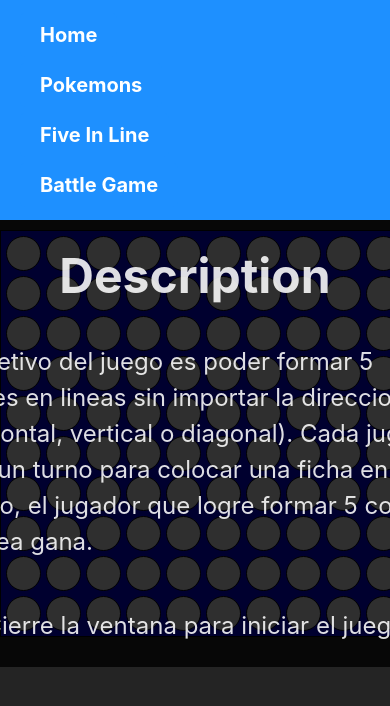
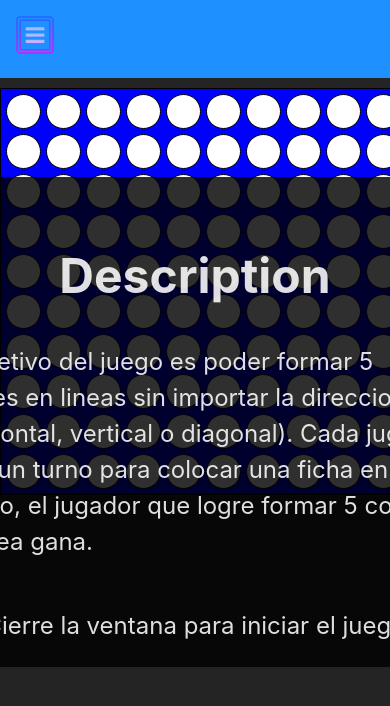
Before and after one commit to j0k3r-PGR/miWebPersonal, a React (Vite) app: page /game in a window 390 px wide. Shown: the top 706 px of the page. Built offline with nearby package versions, Linux system fonts and the light colour scheme.

Commit message:
functions!

```diff
--- a/src/components/Navbar/Navbar.css
+++ b/src/components/Navbar/Navbar.css
@@ -26,18 +26,76 @@ a{
     background-color: #1E90FF;
 }
 
+.buttonClose{
+    display: none;
+}
+
+
+.buttonMenu{
+    display: none;
+}
+
 @media screen and (max-width: 700px) and (min-width: 320px) {
     /* Reglas CSS para dispositivos móviles con un ancho de al menos 320 píxeles */
     nav{
         width: 100%;
         background-color: #1E90FF;
         margin-bottom: 10px;
+        padding: 10px;
     }
+
+
     ul{
-        width: 100%;
+        position: absolute;
+        top: 0;
+        width: 200px;
+        height: 100vh;
+        background-color: #1E90FF;
         flex-direction: column;
+        justify-content: center;
+        align-items: center;
+        gap: 20px;
+        margin: 0;
+        padding: 0;
+        left: -100%;
+        transition: all 0.5s;
     }
+
     li{
         width: 100%;
     }
+
+    a{
+        width: 100%;
+        text-align: center;
+    }
+
+    .menu{
+        width: 200px;
+        display: flex;
+        flex-direction: row;
+        justify-content: space-between;
+        align-items: center;
+        width: 100%;
+    }
+
+    .buttonMenu{
+        display: block;
+    }
+
+    .buttonMenu>img{
+        z-index: 11;
+        width: 50px;
+    }
+
+    .buttonMenu>img:hover{
+        cursor: pointer;
+    }
+
+    .buttonClose{
+        display: block;
+        cursor: pointer;
+    }
+
+
   }
--- a/src/components/Navbar/Navbar.jsx
+++ b/src/components/Navbar/Navbar.jsx
@@ -1,11 +1,25 @@
+import { useRef } from "react";
 import { Link } from "react-router-dom";
 import './Navbar.css';
 
 export default function Navbar(){
+
+    const menu = useRef();
+
+    const handleShowMenu = () => {
+        menu.current.style.left= "0";
+    }
+
     return(
         <>
             <nav>
-                <ul>
+                <div className="buttonMenu">
+                    <img src="/imgs/menu-button.png" alt="menu-button" onClick={handleShowMenu} />
+                </div>
+                <ul ref={menu}>
+                    <div className="buttonClose">
+                        <img src="/imgs/close.png" alt="close-button" onClick={() => menu.current.style.left= "-100%"} />
+                    </div>
                     <li><Link to="/">Home</Link></li>
                     <li><Link to="/pokemons">Pokemons</Link></li>
                     <li><Link to="/game">Five In Line</Link></li>
--- a/src/pages/BattleGame/BattleGame.jsx
+++ b/src/pages/BattleGame/BattleGame.jsx
@@ -4,7 +4,7 @@ import CardDescription from '../../components/CardDesprition/CardDescription.jsx
 import { useBattleGameContext } from '../../providers/BattleGameProvider.jsx';
 import './BattleGame.css';
 
-const textDescription = "Hay diez barcos escondidos al azar dentro de este tablero, solo dispone de 30 errores para ganar el juego. Para ganar el juego, debe encontrar todos los barcos sin exceder el límite de errores."
+const textDescription = "Hay diez barcos escondidos al azar dentro de este tablero, solo dispone de 30 errores para ganar el juego. Para ganar el juego, debe encontrar todos los barcos sin exceder el límite de errores.";
 
 export default function BattleGame() {
 
```
Also changed, not shown: public/imgs/close.png (added), public/imgs/menu-button.png (added).
